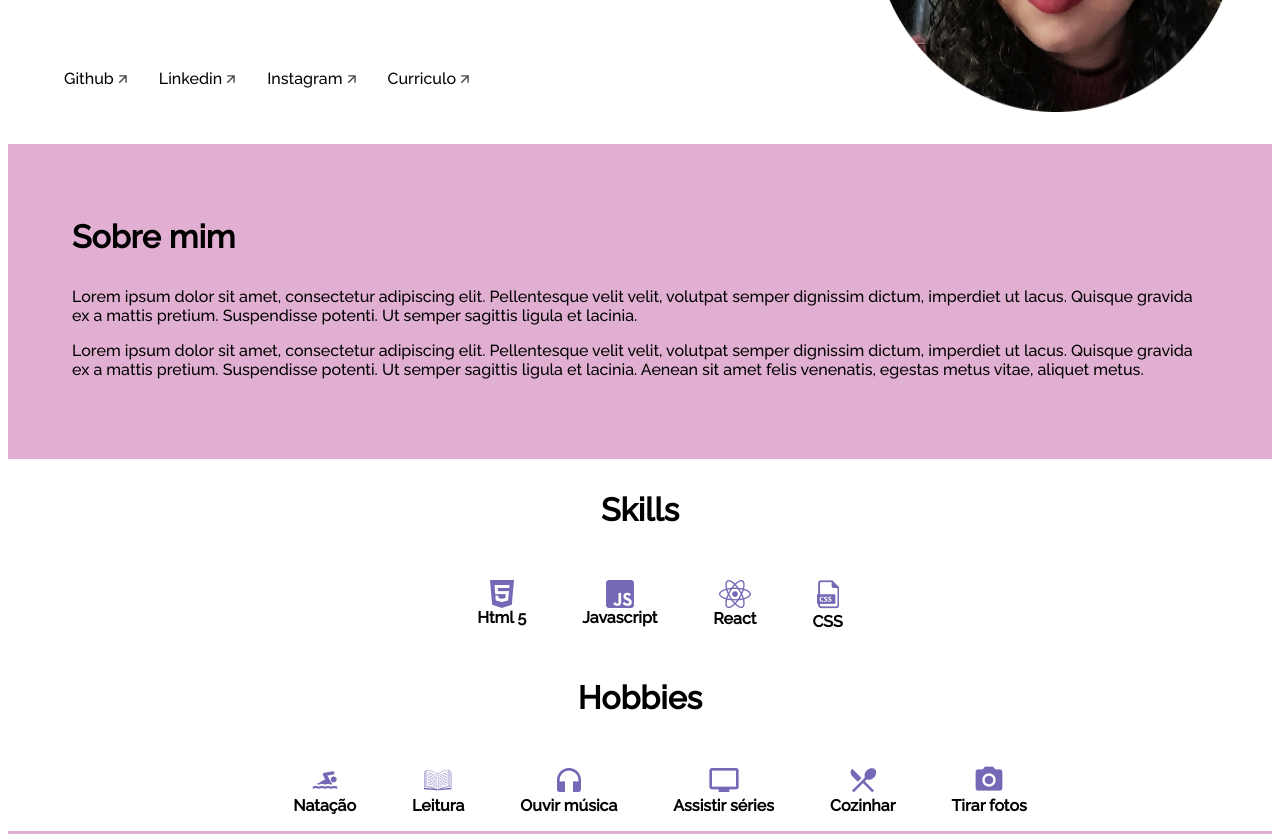
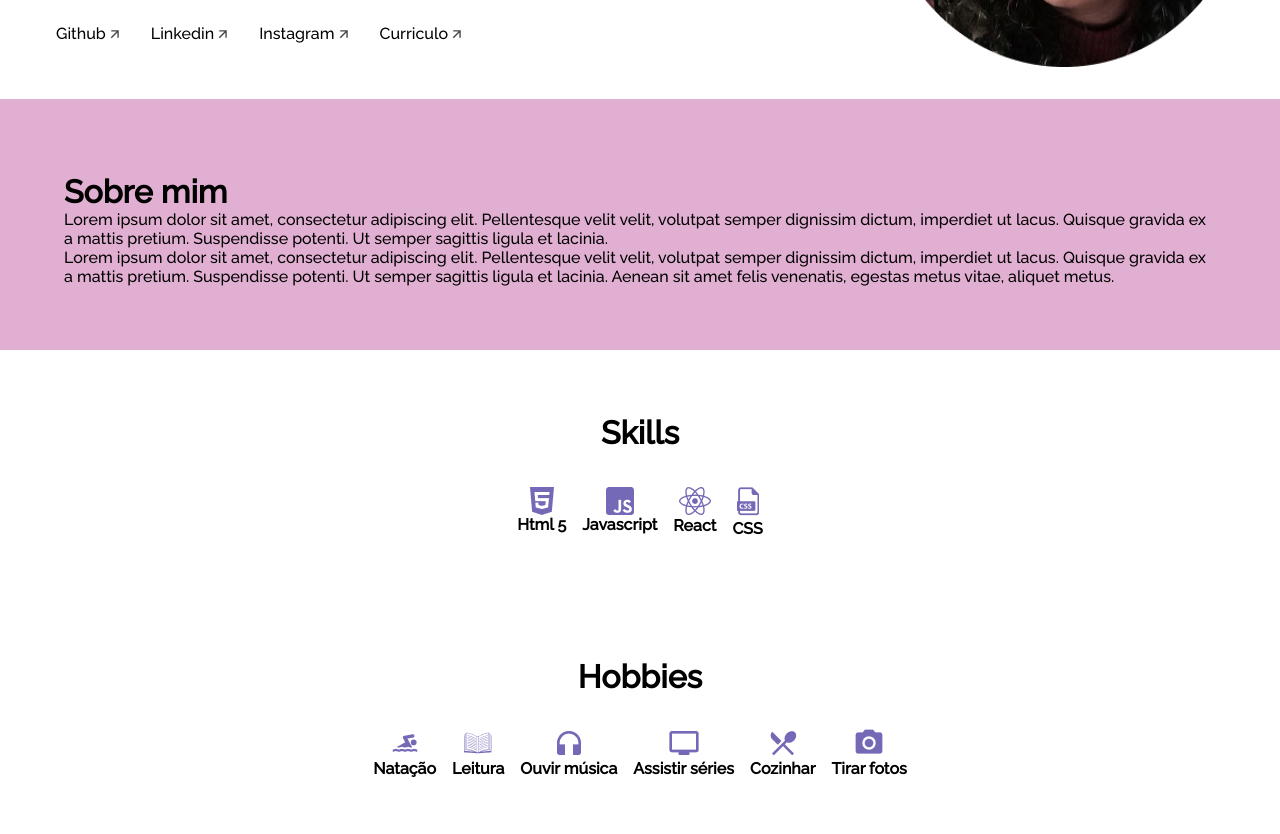
Before and after one commit to LizzyER/challenge-one-portfolio, a plain HTML site: page index.html in a window 1280 px wide. Shown: the part 442-1276 px from the top of the page. Drawn offline with Linux system fonts and the light colour scheme.

Commit message:
section hobbies

```diff
--- a/style.css
+++ b/style.css
@@ -1,6 +1,13 @@
 /*CSS Reset / Normalize*/
 /*Já deixaremos o básico de reset de estilos. Caso queira adicionar mais informações
 coloque nas sessões indicadas*/
+
+
+*{
+    margin: 0;
+    padding: 0;
+    box-sizing: border-box;
+    }
 
 :root{
     /*Insira a variavel das outras cores inspecionando o modelo do figma*/
@@ -158,15 +165,22 @@ p.about__paragraph{
 
 /* sessão skills e hobbies*/
 
-section.skills,
-section.hobbies{
-    box-sizing: border-box;
+section.skills{
+    margin-top: 32px;
     background-color: var(--cor-skiil-hobb);
     display: flex;
     flex-direction: column;
     justify-content: center;
     align-items: center;
+}
 
+section.hobbies{
+    margin: 88px 0px 88px 0px;
+    background-color: var(--cor-skiil-hobb);
+    display: flex;
+    flex-direction: column;
+    justify-content: center;
+    align-items: center;
 }
 
 h3.skills__title,
```
